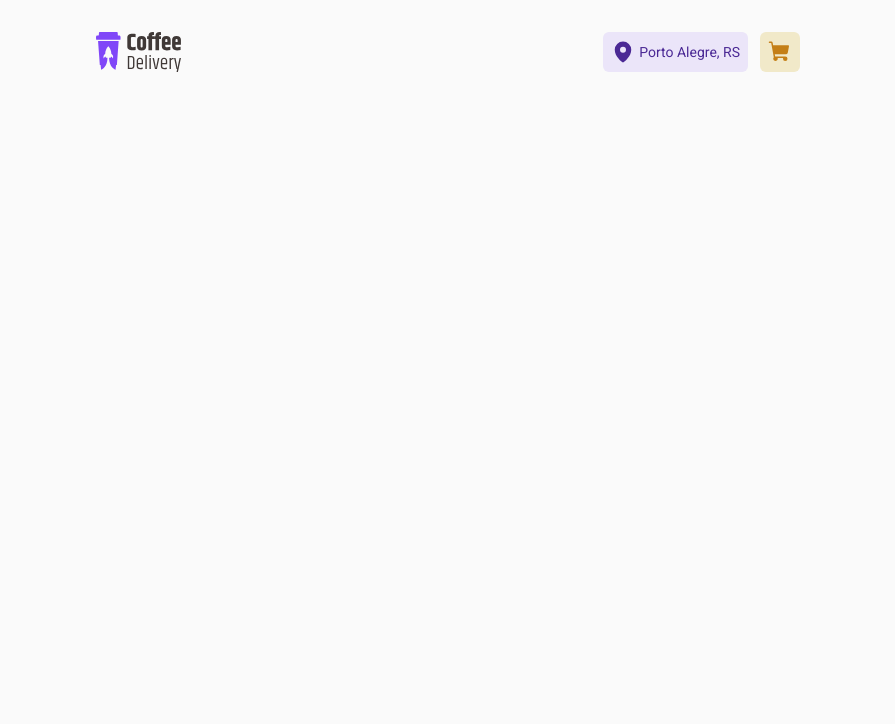
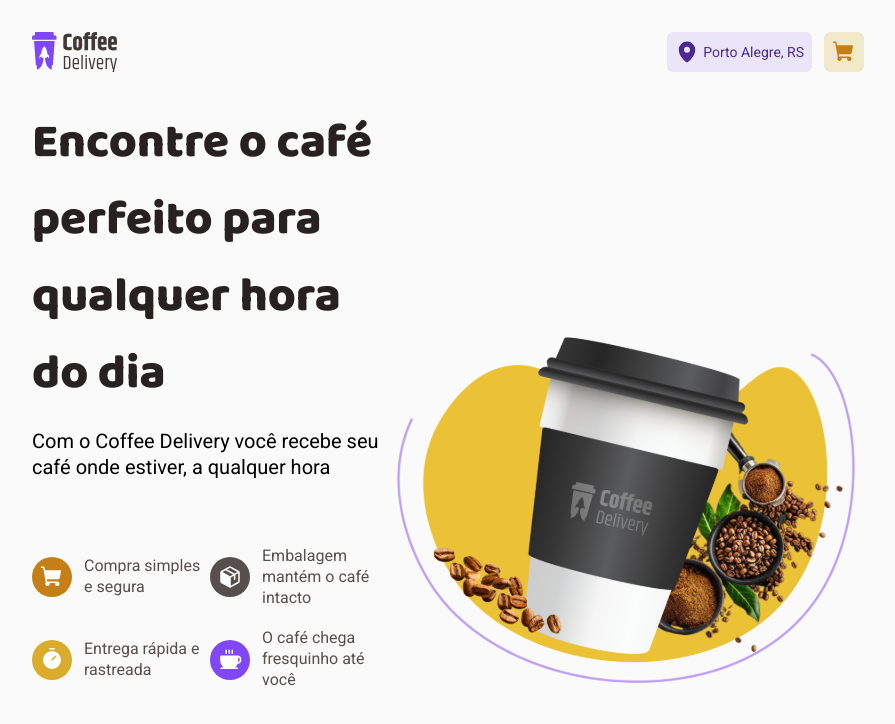
Before and after one commit to Sans-arch/coffee-delivery, a React (Vite) app: page / in a window 1280 px wide. Shown: the top 724 px of the page, without its empty margins (192-1087 px from the left). Built offline with nearby package versions, Linux system fonts and the light colour scheme.

Commit message:
Create Home page

```diff
--- a/src/App/App.tsx
+++ b/src/App/App.tsx
@@ -2,14 +2,14 @@
 
 import { GlobalStyle } from "../styles/global"
 import { defaultTheme } from "../styles/themes/default"
-import { Header } from "../components/Header"
 import { ApplicationContainer } from "./styles"
+import { Layout } from "../Layout"
 
 function App() {
   return (
     <ApplicationContainer>
       <ThemeProvider theme={defaultTheme}>
-        <Header />
+        <Layout />
         <GlobalStyle />
       </ThemeProvider>
     </ApplicationContainer>
--- a/src/App/styles.ts
+++ b/src/App/styles.ts
@@ -1,6 +1,6 @@
 import styled from "styled-components";
 
 export const ApplicationContainer = styled.div`
-  width: 80%;
+  width: 65%;
   margin: 0 auto;
 `
--- /dev/null
+++ b/src/Layout/index.tsx
@@ -0,0 +1,11 @@
+import { Header } from "../components/Header";
+import { Home } from "../pages/Home";
+
+export function Layout() {
+  return (
+    <>
+      <Header />
+      <Home />
+    </>
+  )
+}
--- a/src/components/Header/styles.ts
+++ b/src/components/Header/styles.ts
@@ -5,7 +5,7 @@
   display: flex;
   align-items: center;
   justify-content: space-between;
-  padding: 32px 160px;
+  padding: 32px 0px;
 
   img {
     width: 85px;
@@ -25,6 +25,7 @@
   align-items: center;
   padding: 8px;
   border-radius: 6px;
+  cursor: default;
 
   svg {
     color: ${props => props.theme.product["purple-dark"]};
--- a/src/pages/Home/index.tsx
+++ b/src/pages/Home/index.tsx
@@ -1,3 +1,49 @@
+import {
+  BoxIcon, CartIcon, ClockIcon, CoffeeIcon, Container, MainImageArea, MainTitle, PresentationContent,
+  Subtitle, Topic, TopicsSection
+} from "./styles";
+
+import mainImage from "../../assets/main-image.svg"
+import { Coffee, Package, ShoppingCart, Timer } from "phosphor-react";
+
 export function Home() {
-  return <h1>Home</h1>
+  return (
+    <Container>
+      <PresentationContent>
+        <MainTitle>Encontre o café perfeito para qualquer hora do dia</MainTitle>
+        <Subtitle>Com o Coffee Delivery você recebe seu café onde estiver, a qualquer hora</Subtitle>
+
+        <TopicsSection>
+          <Topic>
+            <CartIcon>
+              <ShoppingCart size={24} weight="fill" />
+            </CartIcon>
+            <p>Compra simples e segura</p>
+          </Topic>
+          <Topic>
+            <BoxIcon>
+              <Package size={24} weight="fill" />
+            </BoxIcon>
+            <p>Embalagem mantém o café intacto</p>
+          </Topic>
+          <Topic>
+            <ClockIcon>
+              <Timer size={24} weight="fill" />
+            </ClockIcon>
+            <p>Entrega rápida e rastreada</p>
+          </Topic>
+          <Topic>
+            <CoffeeIcon>
+              <Coffee size={24} weight="fill" />
+            </CoffeeIcon>
+            <p>O café chega fresquinho até você</p>
+          </Topic>
+        </TopicsSection>
+      </PresentationContent>
+
+      <MainImageArea>
+        <img src={mainImage} alt="Imagem principal de um café" />
+      </MainImageArea>
+    </Container>
+  )
 }
--- a/src/pages/Home/styles.ts
+++ b/src/pages/Home/styles.ts
@@ -0,0 +1,89 @@
+import styled from "styled-components";
+
+export const Container = styled.div`
+  display: flex;
+  /* border: 2px solid blue; */
+`
+
+export const PresentationContent = styled.div``
+
+export const MainImageArea = styled.div`
+  width: 100%;
+  display: flex;
+  align-items: flex-end;
+  justify-content: flex-end;
+`
+
+export const MainTitle = styled.h1`
+  color: ${props => props.theme.base["base-title"]};
+  font-family: 'Baloo 2', sans-serif;
+  font-weight: 800;
+  font-size: 48px;
+  margin-bottom: 16px;
+`
+
+export const Subtitle = styled.h2`
+  font-family: 'Roboto', sans-serif;
+  font-weight: 400;
+  font-size: 20px;
+  line-height: 130%;
+`
+
+export const TopicsSection = styled.div`
+  display: flex;
+  flex-wrap: wrap;
+  width: 100%;
+  margin-top: 66px;
+`
+
+export const Topic = styled.div`
+  display: flex;
+  align-items: center;
+  justify-content: flex-start;
+  width: 50%;
+
+  &:nth-last-child(-n+2) {
+    margin-top: 20px;
+  }
+
+  svg {
+    color: ${props => props.theme.white};
+  }
+
+  p {
+    font-weight: 400;
+    font-size: 1rem;
+    line-height: 130%;
+    color: ${props => props.theme.base["base-text"]};
+    margin-left: 12px;
+  }
+`
+
+interface TopicIconProps {
+  topicColor: string
+  theme: any
+}
+
+const TopicIcon = styled.div`
+  display: flex;
+  align-items: center;
+  justify-content: center;
+  padding: 8px;
+  border-radius: 50%;
+`
+
+export const CartIcon = styled(TopicIcon)`
+  background: ${props => props.theme.product["yellow-dark"]};
+`
+
+export const BoxIcon = styled(TopicIcon)`
+  background: ${props => props.theme.base["base-text"]};
+`
+
+export const ClockIcon = styled(TopicIcon)`
+  background: ${props => props.theme.product.yellow};
+`
+
+export const CoffeeIcon = styled(TopicIcon)`
+  background: ${props => props.theme.product.purple};
+`
```
Also changed, not shown: src/assets/main-image.svg (added).
